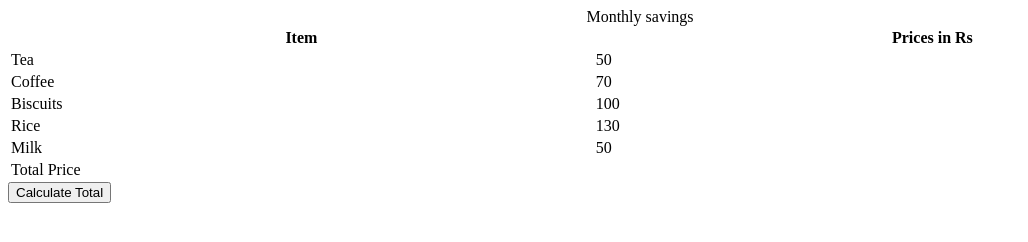
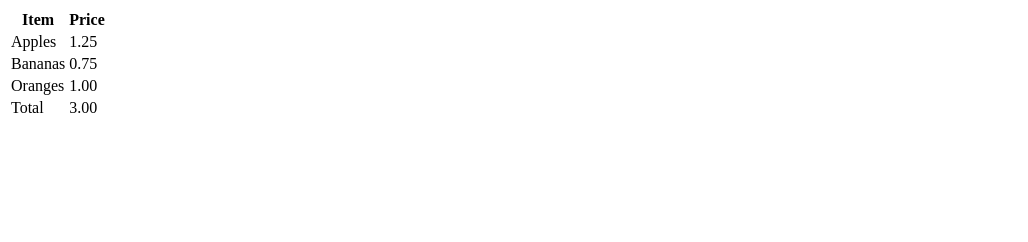
Before and after one commit to acciojob/grofers-checkout-2-dinneshkumar9, a website: page main.html in a window 1280 px wide. Shown: the whole page, without its empty margins (0-1028 px from the left). Drawn offline with Linux system fonts and the light colour scheme.

Commit message:
created a submission

```diff
--- a/main.html
+++ b/main.html
@@ -8,40 +8,35 @@
 
 <body>
     <!-- the entire body must be written by student -->
-    <table style="width: 100%">
-		<caption>
-			Monthly savings
-		</caption>
+   <table>
+  <thead>
     <tr>
       <th>Item</th>
-			<th>Prices in Rs</th>
+      <th>Price</th>
+    </tr>
+  </thead>
+  <tbody>
+    <tr>
+      <td>Apples</td>
+      <td data-ns-test="prices">1.25</td>
     </tr>
     <tr>
-			<td class="item">Tea</td>
-			<td class="price">50</td>
+      <td>Bananas</td>
+      <td data-ns-test="prices">0.75</td>
     </tr>
     <tr>
-			<td class="item">Coffee</td>
-			<td class="price">70</td>
+      <td>Oranges</td>
+      <td data-ns-test="prices">1.00</td>
     </tr>
+  </tbody>
+  <tfoot>
     <tr>
-			<td class="item">Biscuits</td>
-			<td class="price">100</td>
+      <td>Total</td>
+      <td data-ns-test="grandTotal"></td>
     </tr>
-		<tr>
-			<td class="item">Rice</td>
-			<td class="price">130</td>
-		</tr>
-		<tr>
-			<td class="item">Milk</td>
-			<td class="price">50</td>
-		</tr>
-		<tr>
-			<td class="item">Total Price</td>
-			<td id="ans"></td>
-		</tr>
+  </tfoot>
 </table>
-	<button id="calculate-total-btn">Calculate Total</button>
+
     <script type="text/javascript" src="script.js">
 </script>
 
--- a/script.js
+++ b/script.js
@@ -1,12 +1,27 @@
-const calculateTotalBtn = document.getElementById('calculate-total-btn');
-		calculateTotalBtn.addEventListener('click', calculateTotal);
+// Get all the price elements
+const priceElements = document.querySelectorAll('[data-ns-test="prices"]');
 
-		function calculateTotal() {
-			const prices = document.querySelectorAll('.price');
-			let totalPrice = 0;
-			prices.forEach(price => {
-				totalPrice += parseFloat(price.textContent);
-			});
-			const totalPriceCell = document.getElementById('ans');
-			totalPriceCell.textContent = totalPrice.toFixed(2);
-		}
+// Check the number of price elements
+if (priceElements.length === 0) {
+  console.error('No price elements found');
+} else {
+  console.log(`Found ${priceElements.length} price elements`);
+
+  // Calculate the total price
+  let totalPrice = 0;
+  priceElements.forEach(priceElement => {
+    totalPrice += parseFloat(priceElement.textContent);
+  });
+
+  // Add the total price to the table
+  const grandTotalElement = document.querySelector('[data-ns-test="grandTotal"]');
+  grandTotalElement.textContent = totalPrice.toFixed(2);
+
+  // Check if the grand total matches the sum of prices
+  const expectedGrandTotal = priceElements.length > 0 ? totalPrice.toFixed(2) : '';
+  if (grandTotalElement.textContent !== expectedGrandTotal) {
+    console.error(`Grand total (${grandTotalElement.textContent}) does not match sum of prices (${expectedGrandTotal})`);
+  } else {
+    console.log(`Grand total (${grandTotalElement.textContent}) matches sum of prices (${expectedGrandTotal})`);
+  }
+}
```
Lines whose indentation alone changed are shown as unchanged.
